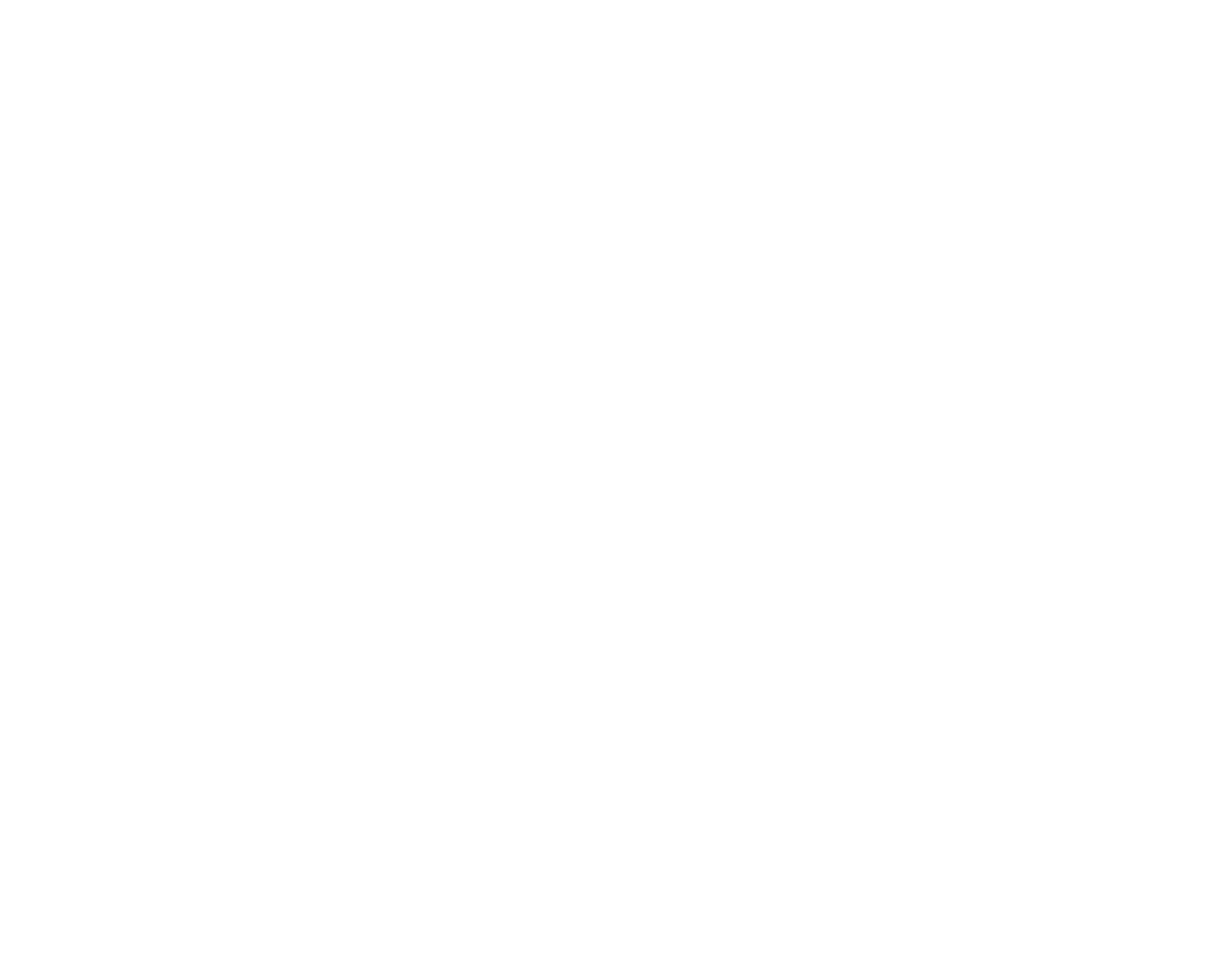
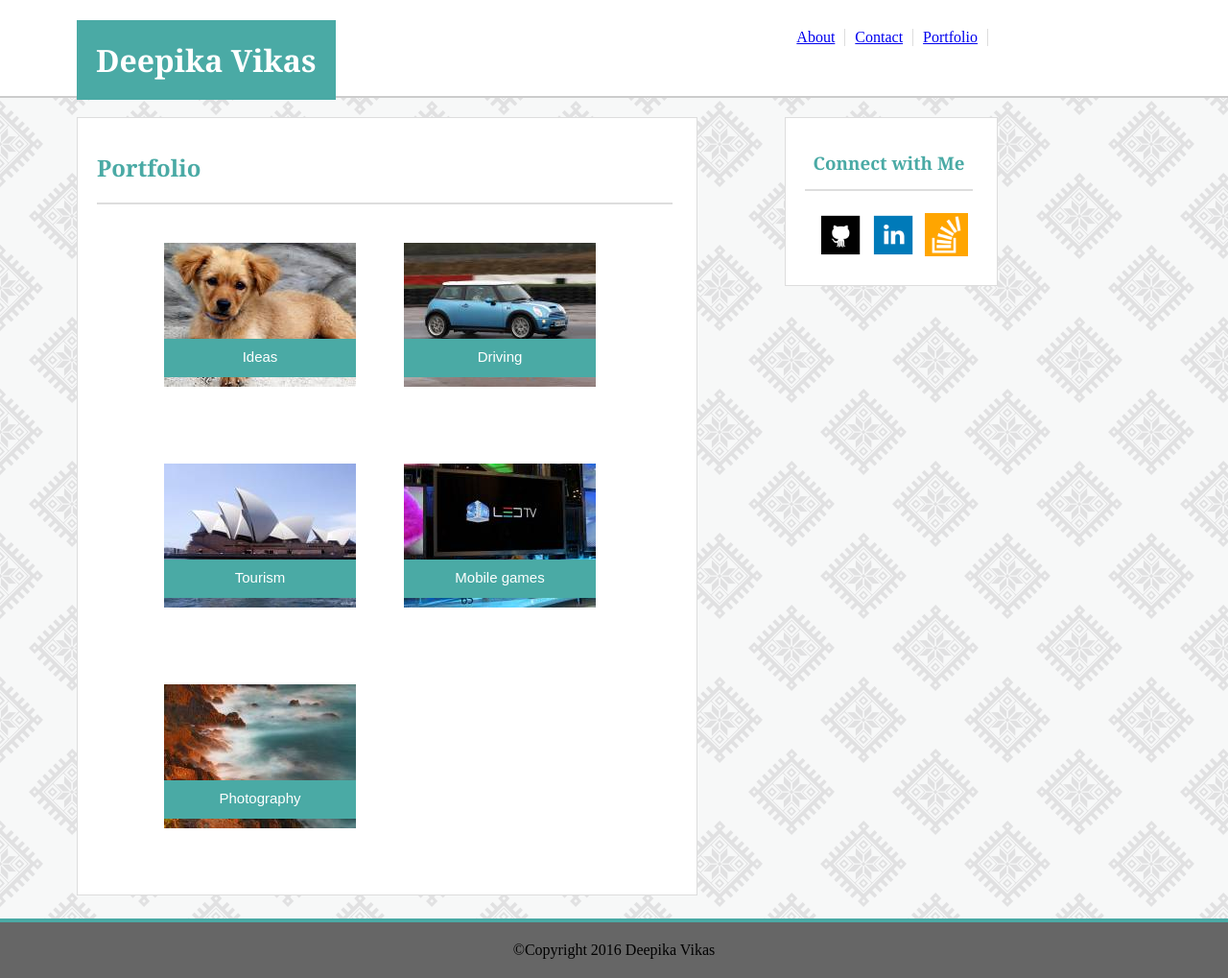
Before and after one commit to Dpiks/Basic-Portfolio, a plain HTML site: page portfolio.html in a window 1280 px wide. Shown: the whole page at 96% size. Before the commit the page ends 800 px from the top, so only its background shows below. Drawn offline with Linux system fonts and the light colour scheme.

Commit message:
pages created according to specifications

```diff
--- a/assets/css/style.css
+++ b/assets/css/style.css
@@ -4,7 +4,7 @@ body{
 	/*padding: 100px;*/
 	padding-top: 0px;
 	align-content: center;
-	font-family:'Arial', 'Helvetica Neue', Helvetica, sans-serif;
+
 	/*background-image: url(../css/assets/images/eight_horns.png);
 	background-repeat: repeat-x;
 	background-repeat: repeat-y;*/
@@ -25,7 +25,7 @@ header{
 
 }
 h1{
-	background-color: #4aaaa5;
+	background-color:#4aaaa5 ;
 	background-size: 100px;
 	display: inline-block;
 	margin-bottom: 0px;
@@ -38,7 +38,7 @@ h1{
 
 }
 
-h2{
+h2,h3{
 	color: #4aaaa5;
 	padding-top: 15px;
 	font-family: 'Georgia', Times, Times New Roman, serif;
@@ -48,7 +48,7 @@ h2{
 
 #connectwithme{
 	padding-bottom: 15px;
-	border-bottom: #cccccc solid 2px;
+	border-bottom: #dddddd solid 2px;
 }
 
 ol
@@ -60,6 +60,7 @@ ol
 	margin-top: 30px;
 	padding:0;
 	text-align: center;
+	margin-bottom: 0px;
 
 
 
@@ -69,9 +70,12 @@ li
 {
 	float:left;
 	margin:0;
-	padding:15px;
-	border-right:#ccc solid 1px;
+	padding-right:10px;
+	border-right:#dddddd solid 1px;
 	text-align: center;
+	padding-top: 0px;
+	padding-bottom: 0px;
+	padding-left: 10px;
 
 }
 
@@ -98,6 +102,7 @@ li
 	padding-right: 25px;
 	padding-bottom: 25px;
 	margin-top:20px;
+	border:#dddddd solid 1px;
 
 	float:left;
 
@@ -114,7 +119,7 @@ img{
 }
 
 #aboutme{
-	border-bottom: #cccccc solid 2px;
+	border-bottom: #dddddd solid 2px;
 
 }
 /*#side{
@@ -122,7 +127,7 @@ img{
 } */
 #sidebar{
 	background-color: #ffffff;
-	max-width: 270px;
+	max-width: 200px;
 	padding-left: 20px;
 	padding-right: 25px;
 	padding-bottom: 25px;
@@ -131,15 +136,20 @@ img{
 	float:right;
 	margin-left:20px;
 	margin-right: 0px;
+	border:#dddddd solid 1px;
 
 
 }
 
 #logo_size{
-	height: 42px;
-	width: 42px;
-	padding: 15px;
+	height: 45px;
+	width: 45px;
+	padding: 5px;
 
+}
+
+#github_logo{
+	padding-left: 10px;
 }
 
 footer{
@@ -153,8 +163,101 @@ footer{
 
 a {
 	float:left;
+
 }
 
 p{
+	color:#777777;
+	font-size: 15px;
+	font-family:'Arial', 'Helvetica Neue', Helvetica, sans-serif;
+
+}
+
+.personal{
 	line-height: 30px;
 }
+
+.inputarea{
+	padding:0px;
+	margin-top:20px;
+	margin-bottom: 0px;
+}
+input{
+	width:600px;
+	height: 20px;
+	margin-bottom:10px;
+	font-size: 10px;
+	font-family:  'Arial', 'Helvetica Neue', Helvetica, sans-serif;
+	float: left;
+}
+
+.form{
+	margin-top,margin-bottom:20px;
+}
+
+textarea{
+	margin-bottom: 20px;
+	float: left;
+
+}
+
+button{
+	display: block;
+	width:100px;
+	height: 40px;
+	text-align: center;
+	background-color: #4aaaa5;
+	border:none;
+	color: #ffffff;
+	font-family: 'Arial', 'Helvetica Neue', Helvetica, sans-serif;
+	font-size: 15px;
+}
+
+#ideas{
+
+}
+
+#tourism{
+
+}
+
+#driving, #games{
+
+	float: right;
+	clear:left;
+
+}
+
+.portfolio{
+	display:inline-block;
+	float:center;
+}
+
+.width{
+	padding-left: 20px;
+	width: 180px;
+	background-color: #4aaaa5;
+	height: 20px;
+	text-align: center;
+	font-family: 'Arial', 'Helvetica Neue', Helvetica, sans-serif;
+	color:#ffffff;
+	margin-left: 20px;
+}
+
+
+.image-wrapper {
+	position: relative;
+    float: left;
+    width:180px;
+    padding:20px;
+    margin-left:30px;
+}
+.image-wrapper p {
+    position: absolute;
+    bottom:40px;
+    padding: 10px;
+    margin-bottom: 10px;
+    margin-top: 0px;
+
+
+}
--- a/portfolio.html
+++ b/portfolio.html
@@ -0,0 +1,92 @@
+<!DOCTYPE html>
+<html>
+<head>
+	<title>Portfolio - Deepika Vikas</title>
+	<link rel="stylesheet" type="text/css" href="./assets/css/style.css">
+</head>
+<body background="./assets/images/eight_horns.png">
+	<header>
+				<h1>Deepika Vikas</h1>
+
+
+
+				<ol>
+    				<li><a href="index.html">About</a></li>
+    				<li><a href="contact.html">Contact</a></li>
+    				<li><a href="portfolio.html">Portfolio</a></li>
+				</ol>
+				<!--<ul>
+						<li>About</li>
+						<li>Contact</li>
+						<li>Portfolio</li>
+				</ul>-->
+
+
+		</header>
+
+		<div id="container">
+
+				<section class="maincontent">
+						<section id="aboutme">
+						<h2>Portfolio</h2>
+						</section>
+
+						<div class="portfolio">
+							<section class="image-wrapper">
+								<img src="./assets/images/abstract.jpg">
+								<p class="width">Ideas</p>
+							</section>
+							<section class="image-wrapper">
+								<img src="./assets/images/bluecar.jpg">
+								<p class="width">Driving</p>
+							</section>
+							<section class="image-wrapper">
+								<img src="./assets/images/city.jpg">
+								<p class="width">Tourism</p>
+							</section>
+							<section class="image-wrapper">
+								<img src="./assets/images/ipad.jpg">
+								<p class="width">Mobile games</p>
+							</section>
+							<section class="image-wrapper">
+								<img src="./assets/images/flower.jpg">
+								<p class="width">Photography</p>
+							</section>
+
+						</div>
+
+
+				</section>
+
+
+			<section id="sidebar">
+				<h3 id="connectwithme">Connect with Me</h2>
+				<a id="github_logo" href="https://github.com/Dpiks" target="_blank">
+					<img src="./assets/images/github_logo.png" id="logo_size" alt="github_logo">
+				</a>
+
+				<a href="https://www.linkedin.com/in/deepika-vikas-5585b798" target="_blank">
+					<img src="./assets/images/linkedin_logo.png" id="logo_size" alt="linkedin_logo">
+				</a>
+
+				<a href="http://stackoverflow.com/users/6951760/deepika-vikas" target="_blank">
+					<img src="./assets/images/stackoverflow_logo.png" id="logo_size" alt="stackoverflow_logo">
+				</a>
+
+
+
+			</section>
+
+
+
+		</div>
+
+
+		<footer>
+				©Copyright 2016 Deepika Vikas
+		</footer>
+
+
+
+</body>
+</html>
```
Also changed, not shown: contact.html (+78 -0 lines), index.html (+6 -4 lines), assets/images/200x200.png (added), assets/images/abstract.jpg (added), assets/images/bluecar.jpg (added), assets/images/city.jpg (added), assets/images/flower.jpg (added), assets/images/ipad.jpg (added).
